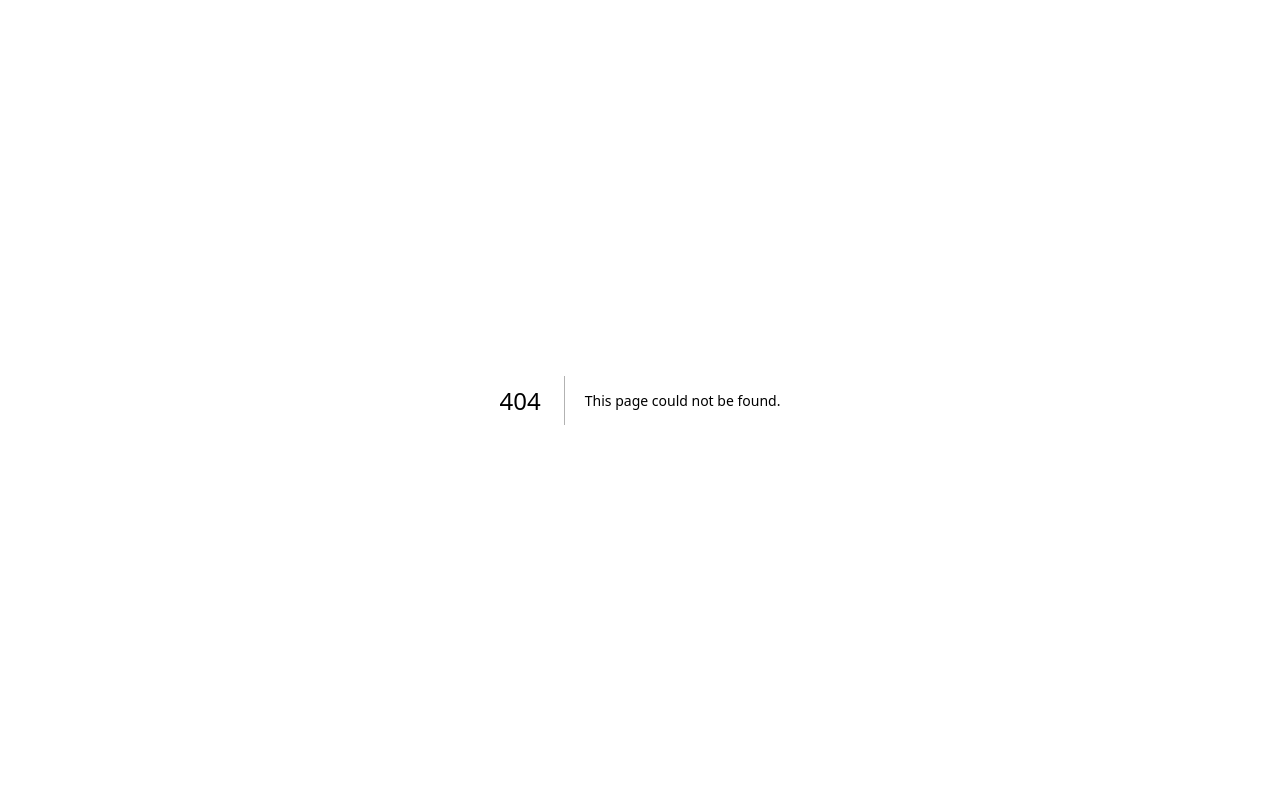
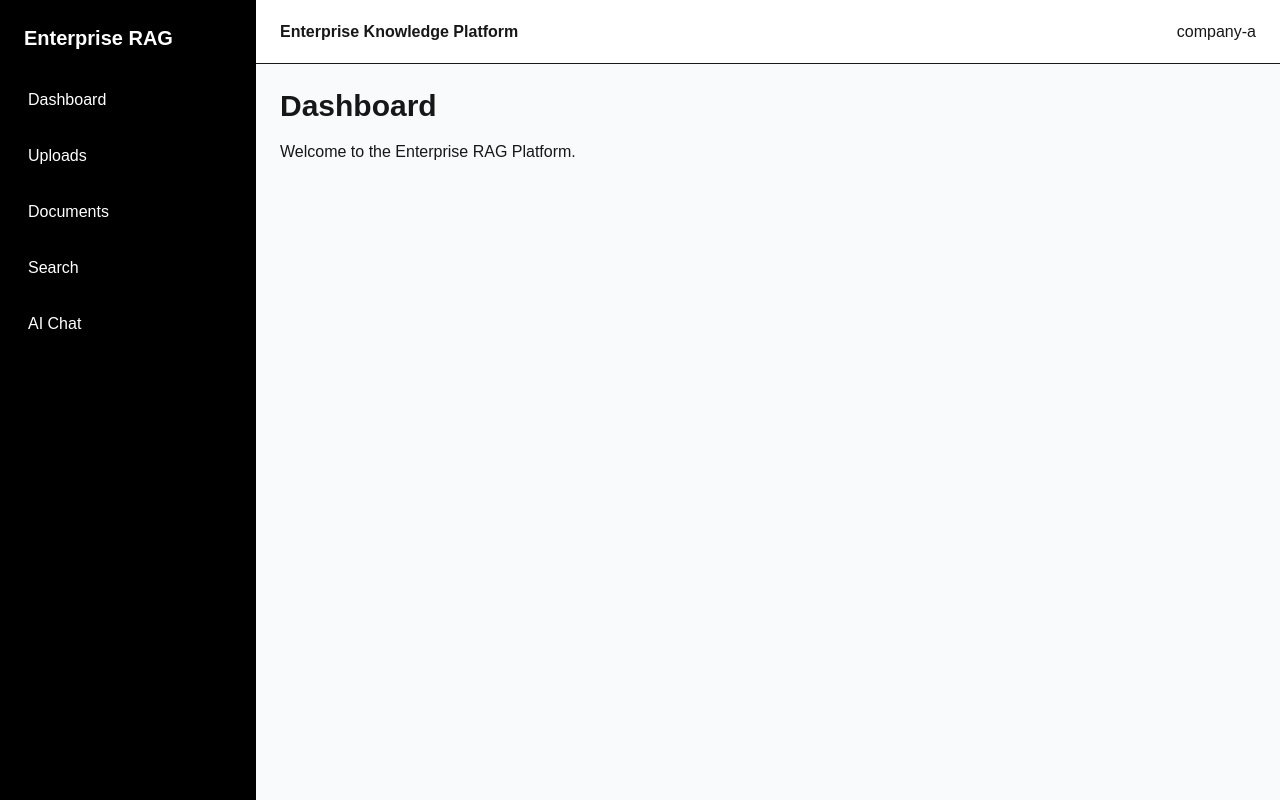
Before and after one commit to noblehallwebsite-source/enterprise-rag-platform, a Next.js app in the folder frontend/: page /dashboard in a window 1280 px wide. Before the commit this address had no page. Built offline with nearby package versions, Linux system fonts and the light colour scheme.

Commit message:
initial dashboard page

```diff
--- /dev/null
+++ b/frontend/app/dashboard/layout.tsx
@@ -0,0 +1,22 @@
+import Sidebar from "@/components/layout/Sidebar";
+import Header from "@/components/layout/Header";
+
+export default function DashboardLayout({
+    children,
+}: {
+    children: React.ReactNode;
+}) {
+    return (
+        <div className="min-h-screen flex">
+            <Sidebar />
+
+            <div className="flex-1 flex flex-col">
+                <Header />
+
+                <main className="flex-1 p-6 bg-gray-50">
+                    {children}
+                </main>
+            </div>
+        </div>
+    );
+}
--- /dev/null
+++ b/frontend/app/dashboard/page.tsx
@@ -0,0 +1,13 @@
+export default function DashboardPage() {
+    return (
+        <div>
+            <h1 className="text-3xl font-bold">
+                Dashboard
+            </h1>
+
+            <p className="mt-4">
+                Welcome to the Enterprise RAG Platform.
+            </p>
+        </div>
+    );
+}
--- /dev/null
+++ b/frontend/components/layout/Header.tsx
@@ -0,0 +1,13 @@
+export default function Header() {
+    return (
+        <header className="h-16 border-b bg-white flex items-center justify-between px-6">
+            <h1 className="font-semibold">
+                Enterprise Knowledge Platform
+            </h1>
+
+            <div>
+                company-a
+            </div>
+        </header>
+    );
+}
--- /dev/null
+++ b/frontend/components/layout/Sidebar.tsx
@@ -0,0 +1,52 @@
+"use client";
+
+import Link from "next/link";
+
+export default function Sidebar() {
+    return (
+        <aside className="w-64 bg-black text-white min-h-screen">
+            <div className="p-6 text-xl font-bold">
+                Enterprise RAG
+            </div>
+
+            <nav className="px-4 space-y-2">
+
+                <Link
+                    href="/dashboard"
+                    className="block p-3 rounded hover:bg-gray-800"
+                >
+                    Dashboard
+                </Link>
+
+                <Link
+                    href="/dashboard/upload"
+                    className="block p-3 rounded hover:bg-gray-800"
+                >
+                    Uploads
+                </Link>
+
+                <Link
+                    href="/dashboard/documents"
+                    className="block p-3 rounded hover:bg-gray-800"
+                >
+                    Documents
+                </Link>
+
+                <Link
+                    href="/dashboard/search"
+                    className="block p-3 rounded hover:bg-gray-800"
+                >
+                    Search
+                </Link>
+
+                <Link
+                    href="/dashboard/chat"
+                    className="block p-3 rounded hover:bg-gray-800"
+                >
+                    AI Chat
+                </Link>
+
+            </nav>
+        </aside>
+    );
+}
```
